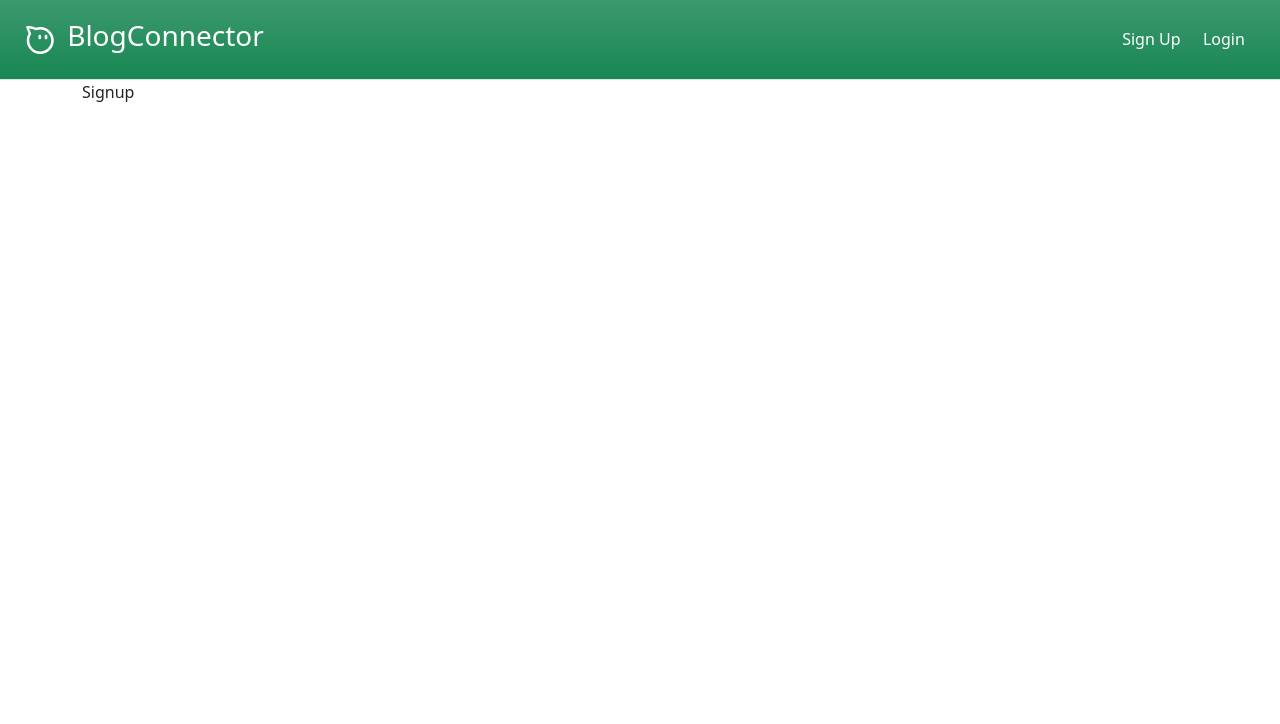
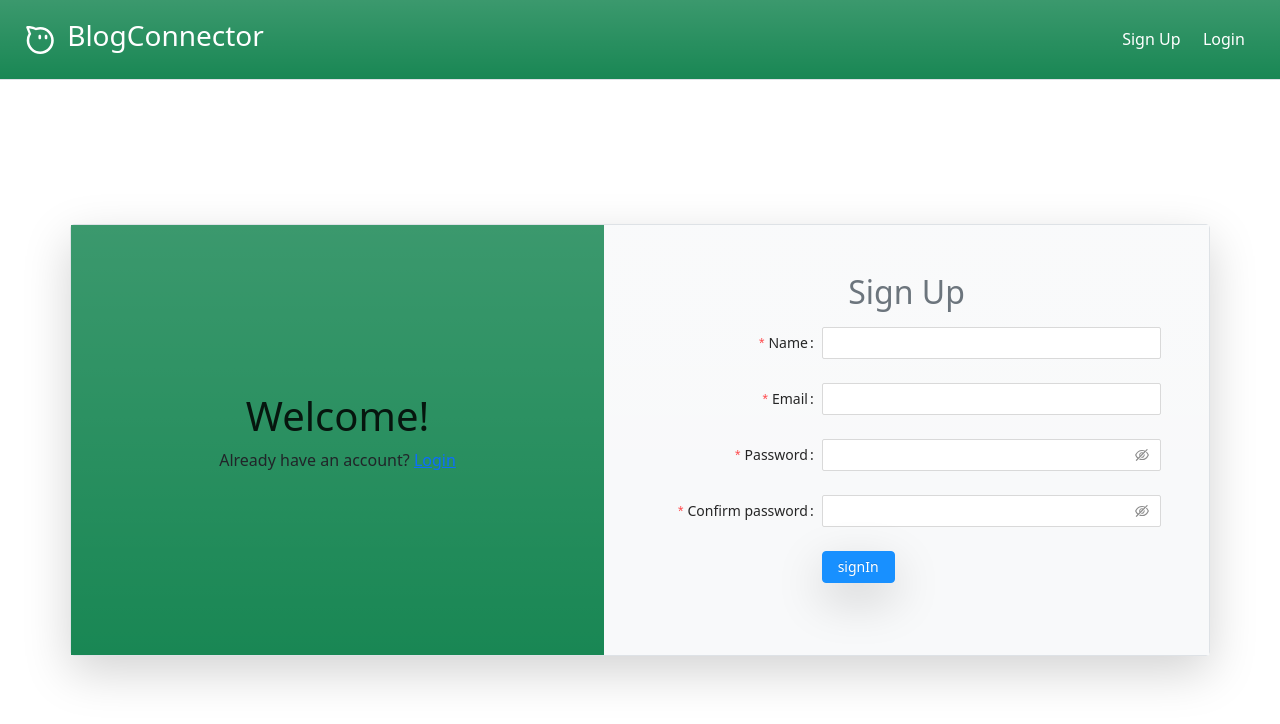
Before and after one commit to swati2904/BlogConnectorApplication, a React (Create React App) app in the folder client-weblog/: page /signup in a window 1280 px wide. Shown: the top 724 px of the page. Built offline with nearby package versions, Linux system fonts and the light colour scheme; a web font is replaced by a local one.

Commit message:
added signup and login page

```diff
--- a/client-weblog/src/App.css
+++ b/client-weblog/src/App.css
@@ -36,9 +36,8 @@ w-100 {
 /* Navbar */
 .navbar {
   position: fixed;
-  top: 0;
+  /* top: 0; */
   z-index: 1;
-  width: 100%;
   height: 10vh;
 }
 
@@ -70,3 +69,10 @@ w-100 {
   width: 400px;
   opacity: 0.5;
 }
+
+/* auth page */
+.auth-page {
+  height: 90vh;
+  display: grid;
+  /* opacity: 0.9; */
+}
--- a/client-weblog/src/App.js
+++ b/client-weblog/src/App.js
@@ -11,12 +11,10 @@ const App = () => (
     <Fragment>
       <Navbar />
       <Route exact path='/' component={Homepage} />
-      <section className='container'>
-        <Switch>
-          <Route exact path='/signup' component={Signup} />
-          <Route exact path='/login' component={Login} />
-        </Switch>
-      </section>
+      <Switch>
+        <Route exact path='/signup' component={Signup} />
+        <Route exact path='/login' component={Login} />
+      </Switch>
     </Fragment>
   </Router>
 );
--- a/client-weblog/src/components/auth/Login.js
+++ b/client-weblog/src/components/auth/Login.js
@@ -1,7 +1,91 @@
 import React from "react";
+import { Form, Input, Button } from "antd";
+import { Link } from "react-router-dom";
 
 const Login = () => {
-  return <div> Login</div>;
+  const onFinish = (values) => {
+    console.log("Success:", values);
+  };
+
+  const onFinishFailed = (errorInfo) => {
+    console.log("Failed:", errorInfo);
+  };
+
+  return (
+    <>
+      <div className=' container auth-page align-items-center '>
+        <div className='row border shadow-lg rounded'>
+          <div className='col bg-light bg-gradient p-5'>
+            <h2 className='large text-secondary d-flex justify-content-center align-items-center pb-2'>
+              Login
+            </h2>
+
+            <Form
+              name='basic'
+              labelCol={{
+                span: 8,
+              }}
+              wrapperCol={{
+                span: 16,
+              }}
+              initialValues={{
+                remember: true,
+              }}
+              onFinish={onFinish}
+              onFinishFailed={onFinishFailed}
+            >
+              <Form.Item
+                label='Email'
+                name='email'
+                rules={[
+                  {
+                    required: true,
+                    message: "Please enter your email address!",
+                  },
+                ]}
+              >
+                <Input />
+              </Form.Item>
+
+              <Form.Item
+                label='Password'
+                name='password'
+                rules={[
+                  {
+                    required: true,
+                    message: "Please enter the password!",
+                  },
+                ]}
+              >
+                <Input.Password />
+              </Form.Item>
+
+              <Form.Item
+                wrapperCol={{
+                  offset: 8,
+                  span: 16,
+                }}
+              >
+                <Button
+                  type='primary'
+                  htmlType='login'
+                  className='shadow-lg   rounded '
+                >
+                  Login
+                </Button>
+              </Form.Item>
+            </Form>
+          </div>
+          <div className='col bg-success bg-gradient  align-items-center d-flex flex-column justify-content-center '>
+            <h1> Welcome!</h1>
+            <p>
+              Don't have an account? <Link to='/signup'>Signup</Link>
+            </p>
+          </div>
+        </div>
+      </div>
+    </>
+  );
 };
 
 export default Login;
--- a/client-weblog/src/components/auth/Signup.js
+++ b/client-weblog/src/components/auth/Signup.js
@@ -1,7 +1,156 @@
-import React from "react";
+import React, { useState } from "react";
+import { Form, Input, Button } from "antd";
+import { Link } from "react-router-dom";
+// import { UserOutlined, LockOutlined } from "@ant-design/icons";
 
 const Signup = () => {
-  return <div>Signup</div>;
+  const [formInput, setFormInput] = useState({
+    name: "",
+    email: "",
+    password: "",
+    confirmPassowrd: "",
+  });
+  const layout = {
+    labelCol: {
+      span: 8,
+    },
+    wrapperCol: {
+      span: 16,
+    },
+  };
+
+  const onInputChange = (key, value) => {
+    setFormInput({ ...formInput, [key]: value });
+  };
+
+  const onFinish = (e) => {
+    if (formInput.password !== formInput.confirmPassowrd) {
+      console.log("password not  matched");
+    } else {
+      console.log(formInput);
+    }
+  };
+
+  const onFinishFailed = (errorInfo) => {
+    console.log("Failed:", errorInfo);
+  };
+
+  return (
+    <>
+      <div className=' container auth-page align-items-center'>
+        <div className='row border shadow-lg rounded'>
+          <div className='col bg-success bg-gradient  align-items-center d-flex flex-column justify-content-center '>
+            <h1> Welcome!</h1>
+            <p>
+              Already have an account? <Link to='/login'>Login</Link>
+            </p>
+          </div>
+          <div className='col bg-light bg-gradient p-5  '>
+            <h2 className='large text-secondary d-flex justify-content-center align-items-center  pb-2'>
+              Sign Up
+            </h2>
+
+            <Form
+              {...layout}
+              name='basic'
+              initialValues={{
+                remember: true,
+              }}
+              onFinish={(e) => onFinish(e)}
+              onFinishFailed={onFinishFailed}
+            >
+              <Form.Item
+                label='Name'
+                name='name'
+                rules={[
+                  {
+                    required: true,
+                    message: "Please enter your name!",
+                  },
+                ]}
+              >
+                <Input
+                  // prefix={<UserOutlined className='site-form-item-icon' />}
+                  value={formInput.name}
+                  onChange={(e) => onInputChange("name", e.target.value)}
+                />
+              </Form.Item>
+
+              <Form.Item
+                label='Email'
+                name='email'
+                rules={[
+                  {
+                    required: true,
+                    message: "Please enter your email address!",
+                  },
+                ]}
+              >
+                <Input
+                  value={formInput.email}
+                  onChange={(e) => onInputChange("email", e.target.value)}
+                />
+              </Form.Item>
+
+              <Form.Item
+                label='Password'
+                name='password'
+                rules={[
+                  {
+                    required: true,
+                    message: "Please enter the password!",
+                  },
+                  {
+                    min: 4,
+                    message: "Password cannot be less than 4 characters",
+                  },
+                ]}
+              >
+                <Input.Password
+                  value={formInput.password}
+                  onChange={(e) => onInputChange("password", e.target.value)}
+                />
+              </Form.Item>
+
+              <Form.Item
+                label='Confirm password'
+                name='confirmPassword'
+                rules={[
+                  {
+                    required: true,
+                    message: "Confirm  password",
+                  },
+                ]}
+              >
+                <Input.Password
+                  value={formInput.confirmPassowrd}
+                  onChange={(e) =>
+                    onInputChange("confirmPassowrd", e.target.value)
+                  }
+                />
+              </Form.Item>
+
+              <Form.Item
+                wrapperCol={{
+                  offset: 8,
+                  span: 16,
+                }}
+              >
+                <Button
+                  type='primary'
+                  htmlType='signin'
+                  className='shadow-lg rounded '
+                  value='signup'
+                >
+                  signIn
+                </Button>
+              </Form.Item>
+            </Form>
+          </div>
+        </div>
+      </div>
+    </>
+  );
 };
 
 export default Signup;
--- a/client-weblog/src/components/blogLayout/Homepage.js
+++ b/client-weblog/src/components/blogLayout/Homepage.js
@@ -26,7 +26,11 @@ const Homepage = () => {
             </div>
           </div>
           <div className='col-4 rounded float-end align-items-center d-flex'>
-            <img class='homepage-background' src={blogImage} alt='homepage' />
+            <img
+              class='homepage-background rounded-circle'
+              src={blogImage}
+              alt='homepage'
+            />
           </div>
         </div>
       </div>
--- a/client-weblog/src/components/blogLayout/Navbar.js
+++ b/client-weblog/src/components/blogLayout/Navbar.js
@@ -6,7 +6,7 @@ const Navbar = () => {
   return (
     <div className=' navbar bg-success bg-gradient d-flex justify-content-between  py-2 px-4 border-bottom   '>
       <div className='d-flex'>
-        <AliwangwangOutlined style={{ color: "white", fontSize: "2rem" }} />{" "}
+        <AliwangwangOutlined className='fs-2 text-white' />{" "}
         <h3>
           {" "}
           <Link to='/'>BlogConnector</Link>
```
